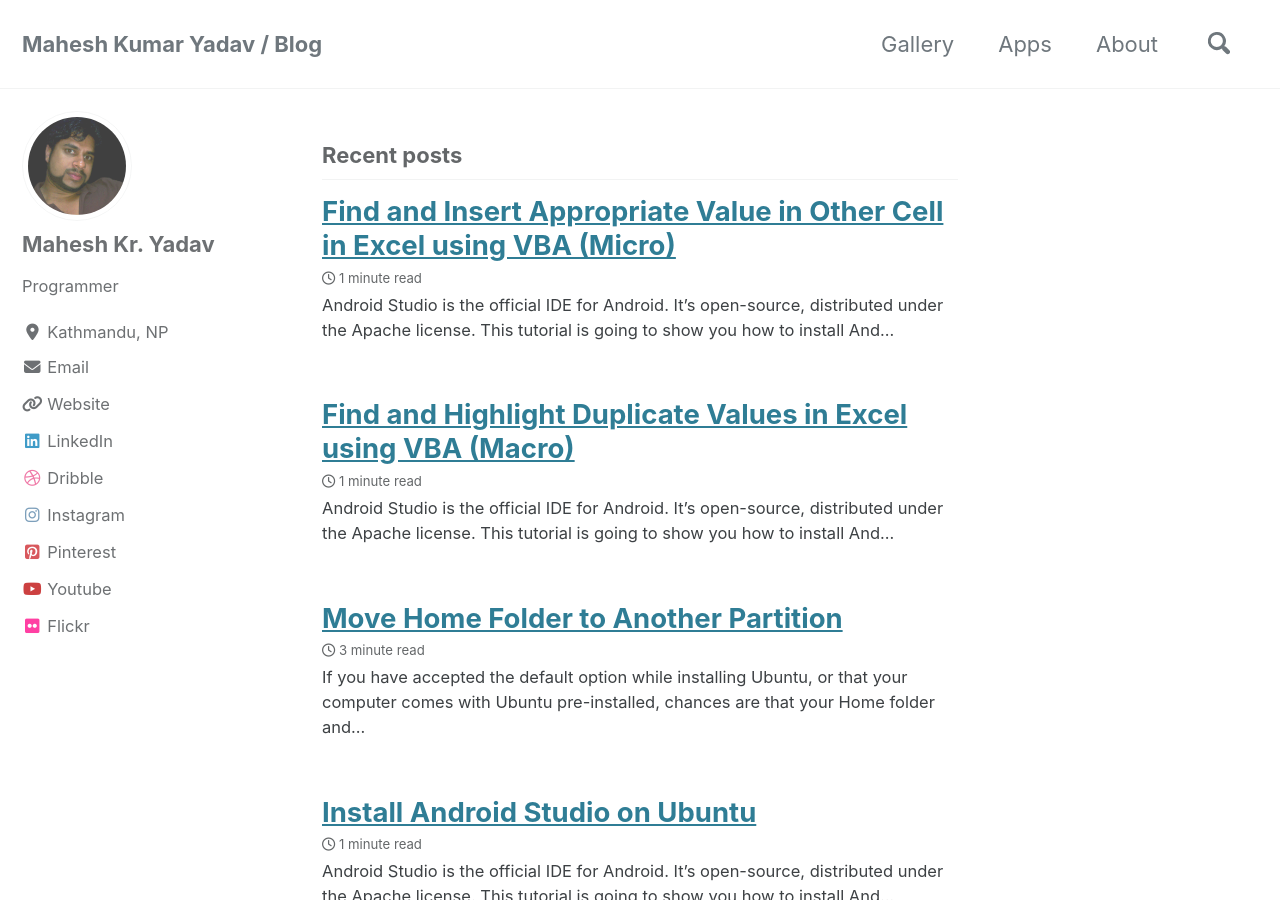
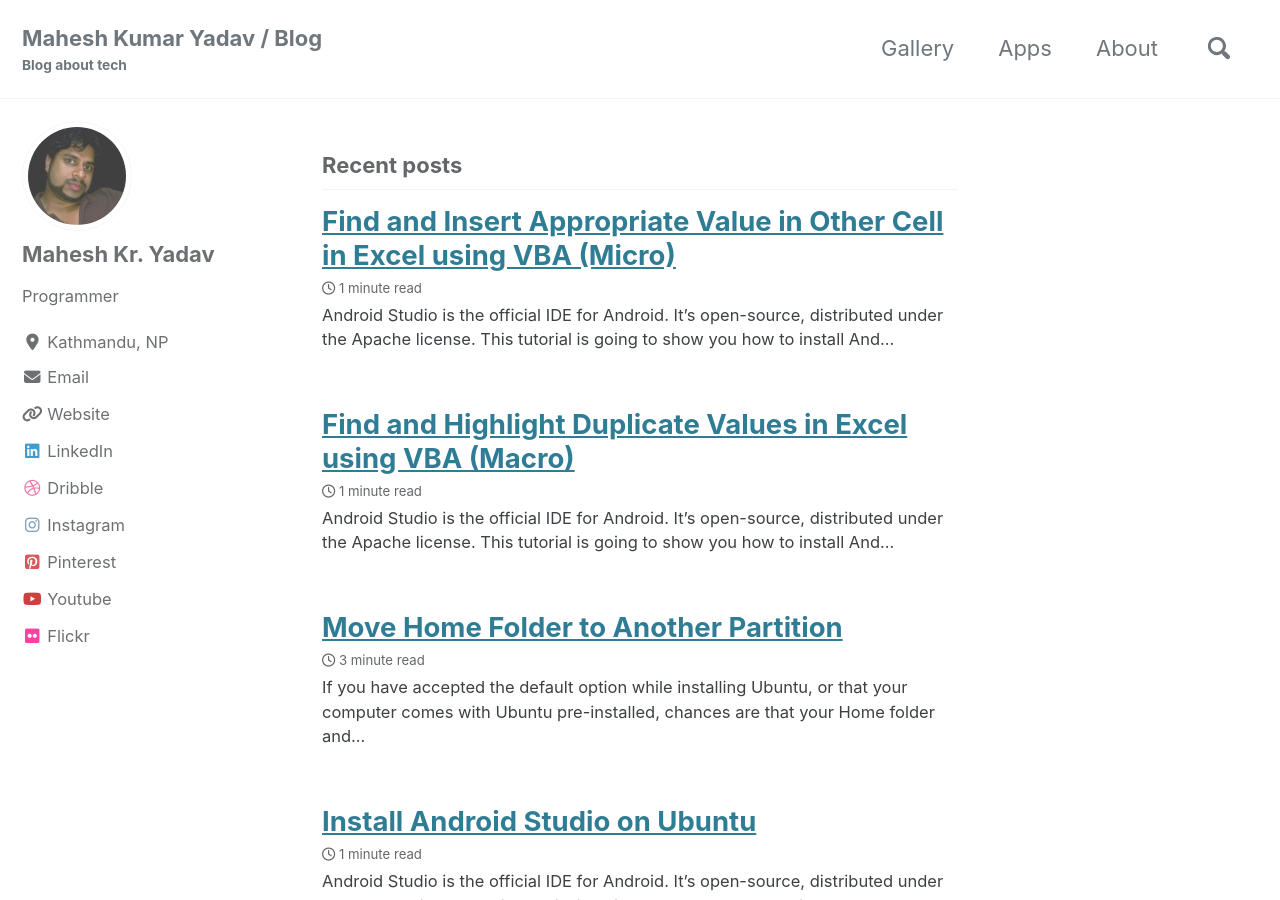
Before and after one commit to ritayadav/myblog, a Jekyll site: the page built from index.html, in a window 1280 px wide and 900 px high. Built offline with Jekyll 4.4.1, drawn with Linux system fonts in a browser that asks for light colours; cached includes are drawn as plain includes; nearby versions of some CDN libraries; the list of posts is cut into pages by our own code.

Commit message:
added subtitle in config

```diff
--- a/_config.yml
+++ b/_config.yml
@@ -18,7 +18,7 @@ minimal_mistakes_skin    : "default" # "air", "aqua", "contrast", "dark", "dirt"
 locale                   : "en-US"
 title                    : "Mahesh Kumar Yadav / Blog"
 title_separator          : "-"
-subtitle                 : # site tagline that appears below site title in masthead
+subtitle                 : "Blog about tech"
 name                     : "Mahesh Kr. Yadav"
 description              : "I am a Web Designer & Web Developer. I am originally from Dharhari, a little village located in Rautahat district of Nepal."
 url                      : "https://blog.maheshyadav.com.np" # the base hostname & protocol for your site e.g. "https://mmistakes.github.io"
```
